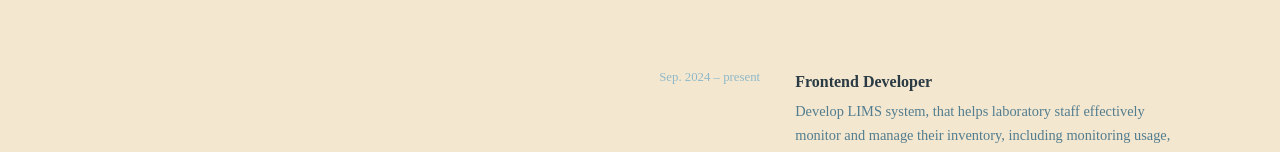
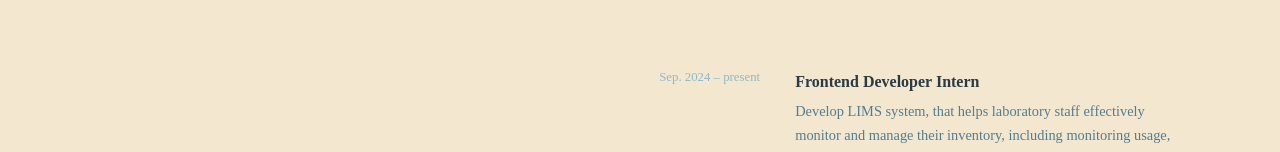
Before and after one commit to Magadanov/cv-web, a React (Create React App) app: page / in a window 1280 px wide. Shown: the part 493-645 px from the top of the page. Built offline with nearby package versions, Linux system fonts and the light colour scheme.

Commit message:
fix: add intern text

```diff
--- a/src/components/main/experience/experience.tsx
+++ b/src/components/main/experience/experience.tsx
@@ -4,7 +4,7 @@
 
 const experience = [
     {
-        title: "Frontend Developer",
+        title: "Frontend Developer Intern",
         description:
             "Develop LIMS system, that helps laboratory staff effectively monitor and manage their inventory, including monitoring usage, inventory levels, and system alerts",
         badges: ["Angular", "Typescript", "RxJs", "Signal"],
```
